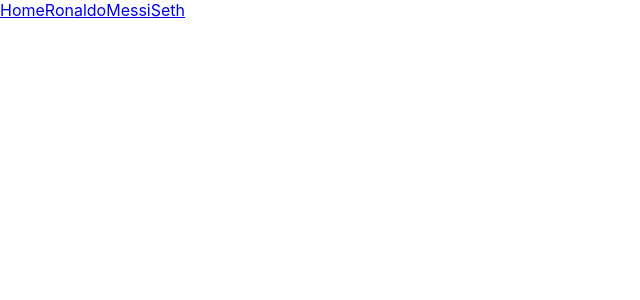
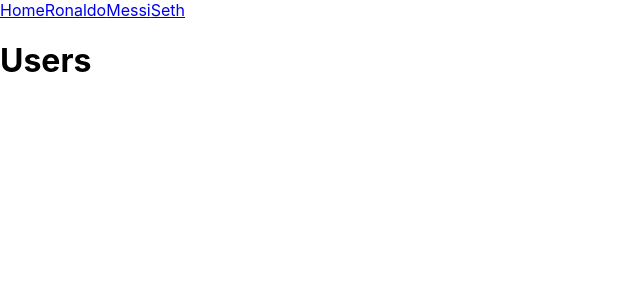
Before and after one commit to SethDimmer123/react-cc, a React (Create React App) app: page /users/1 in a window 1280 px wide. Shown: the top 300 px of the page, without its empty margins (0-640 px from the left). Built offline with nearby package versions, Linux system fonts and the light colour scheme.

Commit message:
initial commit

```diff
--- a/src/App.jsx
+++ b/src/App.jsx
@@ -9,7 +9,7 @@ import Home from './pages/Home.jsx';
 import About from './pages/About';
 import Contact from './pages/Contact';
 import Nav from './components/Nav';
-
+import Users from "./pages/Users";
 
 
 function App() {
@@ -19,8 +19,7 @@ function App() {
         <Nav />
         <Routes>
           <Route path="/" element={<Home />} />
-          <Route path="/about" element={<About />} />
-          <Route path="/contact" element={<Contact />} />
+          <Route path="/users/:name" element={<Users />} />
         </Routes>
       </Router>
     // </div>
```
